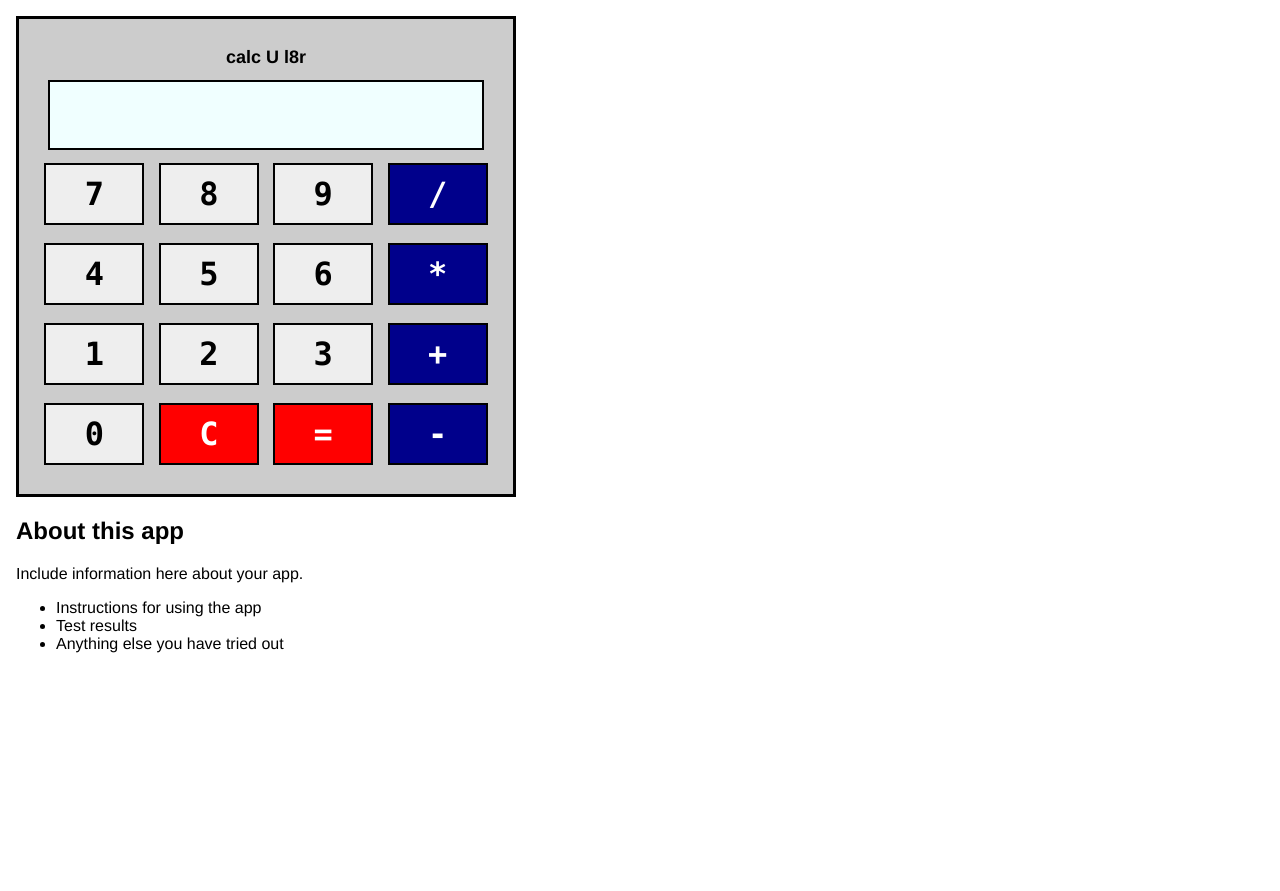
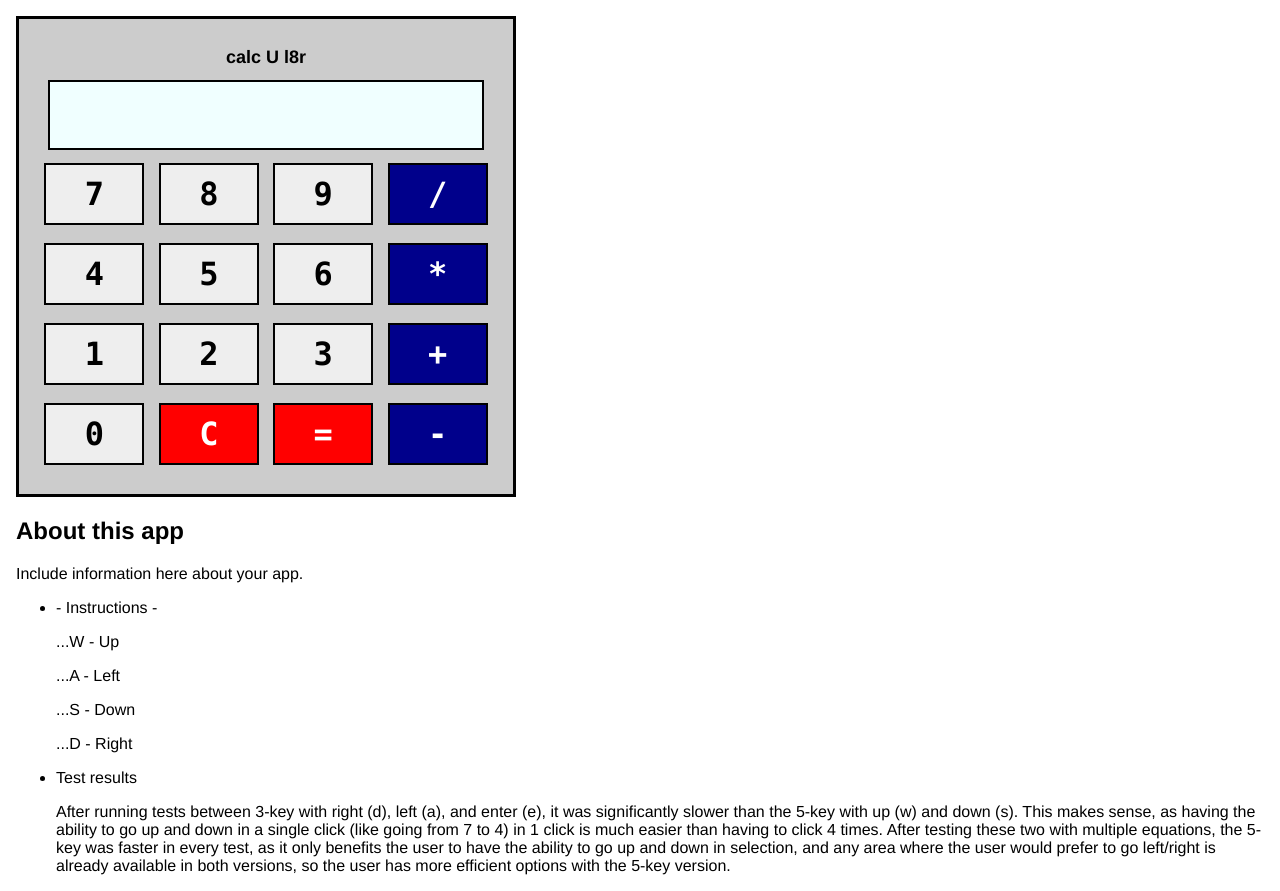
Before and after one commit to MonteAnderson/MonteAnderson.github.io, a plain HTML site: page Assignment_8/index.html in a window 1280 px wide. Before the commit the page ends 800 px from the top, so only its background shows below. Drawn offline with nearby package versions, Linux system fonts and the light colour scheme.

Commit message:
Update index.html

```diff
--- a/Assignment_8/index.html
+++ b/Assignment_8/index.html
@@ -41,9 +41,19 @@
 			<h2>About this app</h2>
 			<p>Include information here about your app.</p>
 			<ul>
-				<li>Instructions for using the app</li>
+				<li>- Instructions -</li>
+				<p>...W - Up </p>
+
+				<p>...A - Left</p>
+
+				<p>...S - Down</p>
+
+				<p>...D - Right</p>
+
+
 				<li>Test results</li>
-				<li>Anything else you have tried out</li>
+				<p>After running tests between 3-key with right (d), left (a), and enter (e), it was significantly slower than the 5-key with up (w) and down (s). This makes sense, as having the ability to go up and down in a single click (like going from  7 to 4) in 1 click is much easier than having to click 4 times. After testing these two with multiple equations, the 5-key was faster in every test, as it only benefits the user to have the ability to go up and down in selection, and any area where the user would prefer to go left/right is already available in both versions, so the user has more efficient options with the 5-key version.</p>
+
 			</ul>
 		</div>
 		<script src="https://ajax.googleapis.com/ajax/libs/jquery/3.2.1/jquery.min.js" type="text/javascript"></script>
```
